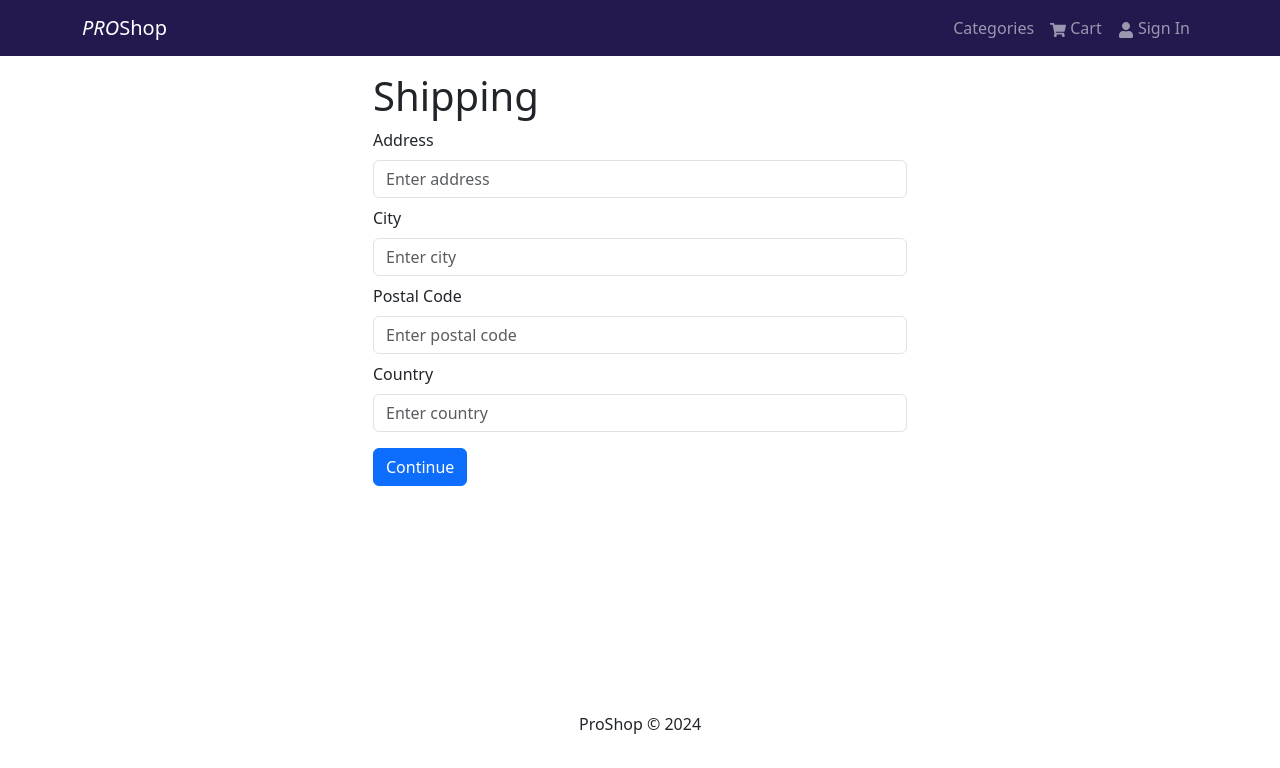
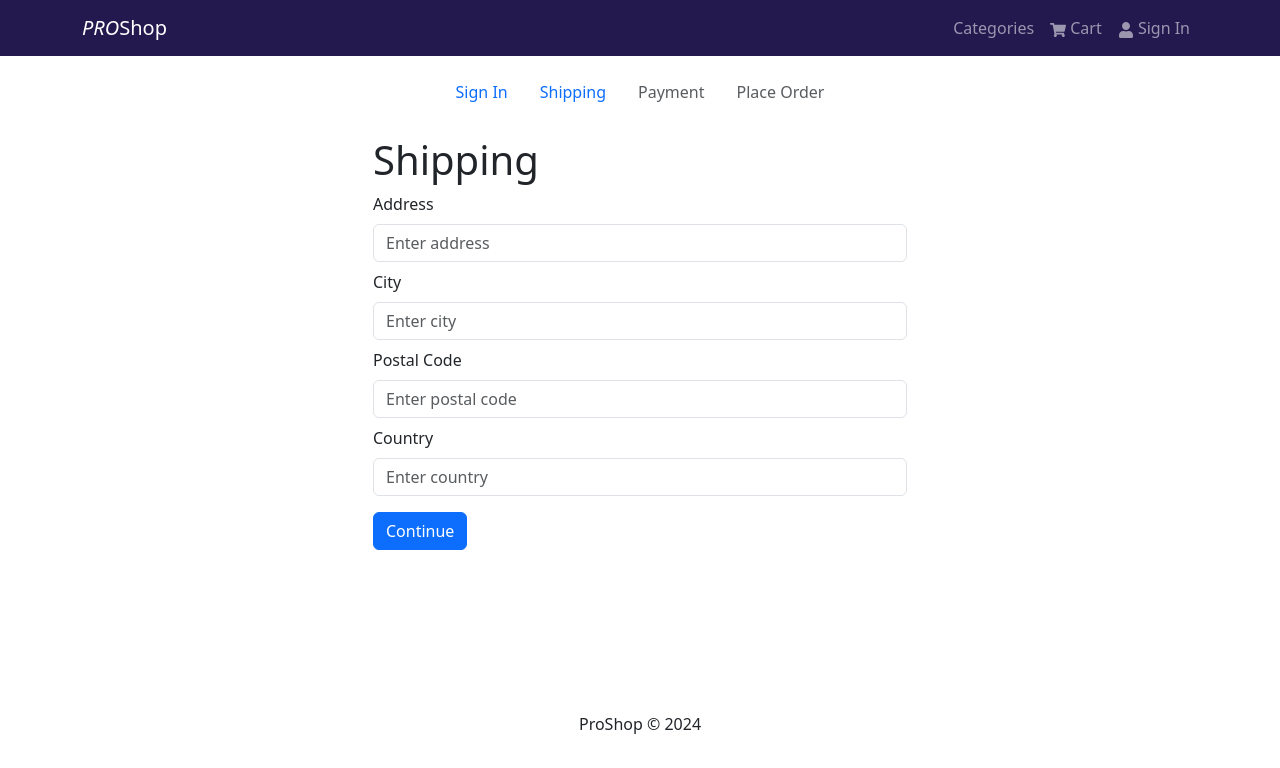
Before and after one commit to AndrewCMonson/proshop, a React (Create React App) app in the folder frontend/: page /shipping in a window 1280 px wide. Shown: the top 768 px of the page. Built offline with nearby package versions, Linux system fonts and the light colour scheme.

Commit message:
added a checkout step component

```diff
--- a/frontend/public/index.html
+++ b/frontend/public/index.html
@@ -10,34 +10,12 @@
       content="Web site created using create-react-app"
     />
     <link rel="apple-touch-icon" href="%PUBLIC_URL%/logo192.png" />
-    <!--
-      manifest.json provides metadata used when your web app is installed on a
-      user's mobile device or desktop. See https://developers.google.com/web/fundamentals/web-app-manifest/
-    -->
-    <link rel="manifest" href="%PUBLIC_URL%/manifest.json" />
-    <!--
-      Notice the use of %PUBLIC_URL% in the tags above.
-      It will be replaced with the URL of the `public` folder during the build.
-      Only files inside the `public` folder can be referenced from the HTML.
 
-      Unlike "/favicon.ico" or "favicon.ico", "%PUBLIC_URL%/favicon.ico" will
-      work correctly both with client-side routing and a non-root public URL.
-      Learn how to configure a non-root public URL by running `npm run build`.
-    -->
     <title>ProShop</title>
   </head>
   <body>
     <noscript>You need to enable JavaScript to run this app.</noscript>
     <div id="root"></div>
-    <!--
-      This HTML file is a template.
-      If you open it directly in the browser, you will see an empty page.
 
-      You can add webfonts, meta tags, or analytics to this file.
-      The build step will place the bundled scripts into the <body> tag.
-
-      To begin the development, run `npm start` or `yarn start`.
-      To create a production bundle, use `npm run build` or `yarn build`.
-    -->
   </body>
 </html>
--- /dev/null
+++ b/frontend/src/components/CheckoutSteps.jsx
@@ -0,0 +1,46 @@
+import { Nav } from 'react-bootstrap';
+import { LinkContainer } from 'react-router-bootstrap';
+
+const CheckoutSteps = ({step1, step2, step3, step4}) => {
+  return (
+    <Nav className='justify-content-center mb-4'>
+        <Nav.Item>
+            { step1 ? (
+                <LinkContainer to='/login'>
+                    <Nav.Link>Sign In</Nav.Link>
+                </LinkContainer>
+            ) : (
+                <Nav.Link disabled>Sign In</Nav.Link>
+            )}
+        </Nav.Item>
+        <Nav.Item>
+            { step2 ? (
+                <LinkContainer to='/shipping'>
+                    <Nav.Link>Shipping</Nav.Link>
+                </LinkContainer>
+            ) : (
+                <Nav.Link disabled>Shipping</Nav.Link>
+            )}
+        </Nav.Item>
+        <Nav.Item>
+            { step3 ? (
+                <LinkContainer to='/payment'>
+                    <Nav.Link>Payment</Nav.Link>
+                </LinkContainer>
+            ) : (
+                <Nav.Link disabled>Payment</Nav.Link>
+            )}
+        </Nav.Item>
+        <Nav.Item>
+            { step4 ? (
+                <LinkContainer to='/placeorder'>
+                    <Nav.Link>Place Order</Nav.Link>
+                </LinkContainer>
+            ) : (
+                <Nav.Link disabled>Place Order</Nav.Link>
+            )}
+        </Nav.Item>
+    </Nav>
+  )
+}
+export default CheckoutSteps
--- a/frontend/src/screens/ShippingScreen.jsx
+++ b/frontend/src/screens/ShippingScreen.jsx
@@ -4,6 +4,7 @@
 import { useDispatch, useSelector } from 'react-redux';
 import { useNavigate } from 'react-router-dom';
 import { saveShippingAddress } from '../slices/cartSlice';
+import CheckoutSteps from '../components/CheckoutSteps';
 
 
 const ShippingScreen = () => {
@@ -29,6 +30,7 @@
 
 	return (
 		<FormContainer>
+			<CheckoutSteps step1 step2 />
 			<h1>Shipping</h1>
 
 			<Form onSubmit={submitHandler}>
```
